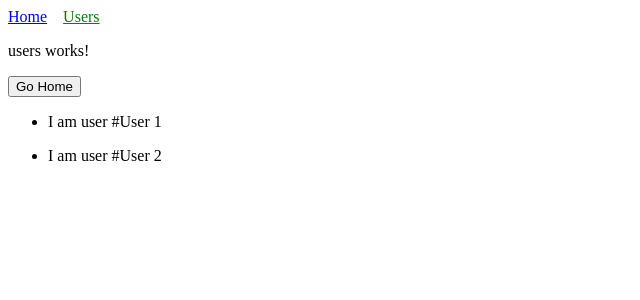
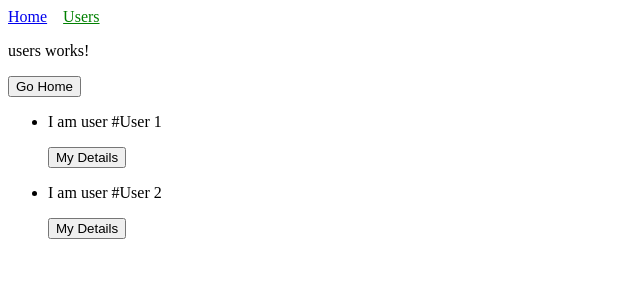
Before and after one commit to sean-xiao-zhao7/angular-directives-test, an Angular app: page /users in a window 1280 px wide. Shown: the top 300 px of the page, without its empty margins (0-640 px from the left). Built offline with nearby package versions, Linux system fonts and the light colour scheme.

Commit message:
Add seeUserDetails

```diff
--- a/src/app/components/user/user.component.html
+++ b/src/app/components/user/user.component.html
@@ -1 +1,2 @@
 <p>I am user #{{ userId }}</p>
+<button (click)="seeUserDetails(userId)">My Details</button>
--- a/src/app/components/user/user.component.ts
+++ b/src/app/components/user/user.component.ts
@@ -1,4 +1,5 @@
 import { Component, Input, OnInit } from '@angular/core';
+import { Router } from '@angular/router';
 
 @Component({
   selector: 'app-user',
@@ -8,7 +9,11 @@ import { Component, Input, OnInit } from '@angular/core';
 export class UserComponent implements OnInit {
   @Input() userId: string = '';
 
-  constructor() {}
+  constructor(private router: Router) {}
 
   ngOnInit(): void {}
+
+  seeUserDetails(userId: string) {
+    this.router.navigate(['/user']);
+  }
 }
```
